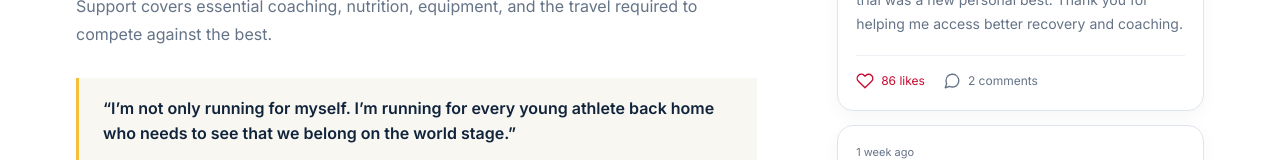
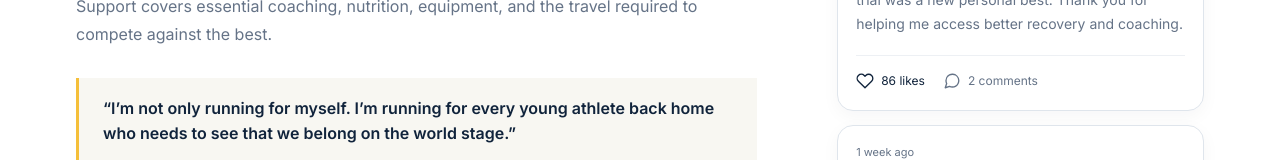
Before and after one commit to Metach1/hacktoberfest-2026, a Next.js app: page /athletes/1 in a window 1280 px wide. In both pictures the pointer is over the button 890 px from the left and 1021 px from the top of the page. Shown: the part 941-1101 px from the top of the page. Built offline with nearby package versions, Linux system fonts and the light colour scheme.

Commit message:
fix[feed]: refine liked and action hover styles
- Fill the heart icon when a post is liked and keep it impact red on hover.
- Use a dark hover color for unliked like and comment actions.

```diff
--- a/app/globals.css
+++ b/app/globals.css
@@ -152,7 +152,10 @@ footer p { margin: 0; flex: 1; }
 .feed-post-text { margin-bottom: 18px; color: #34455b; font-size: 14px; line-height: 1.7; overflow-wrap: anywhere; }
 .feed-actions { display: flex; flex-wrap: wrap; gap: 18px; padding-top: 14px; border-top: 1px solid #edf0f4; }
 .feed-action { display: inline-flex; align-items: center; gap: 7px; padding: 2px 0; border: 0; background: none; color: var(--muted); font-size: 12px; }
-.feed-action:hover, .feed-action.liked { color: var(--color-impact); }
+.feed-action.liked { color: var(--color-impact); }
+.feed-action:hover { color: var(--ink); }
+.feed-action.liked:hover { color: var(--color-impact); }
+.feed-action.liked svg { fill: currentColor; }
 .feed-comments { display: grid; gap: 14px; margin-top: 18px; padding-top: 16px; border-top: 1px solid #edf0f4; }
 .feed-comment { display: flex; align-items: flex-start; gap: 10px; font-size: 12px; }
 .feed-comment-avatar { flex: 0 0 30px; width: 30px; height: 30px; display: grid; place-items: center; border-radius: 50%; background: var(--cream); color: var(--navy); font-weight: 700; }
```
